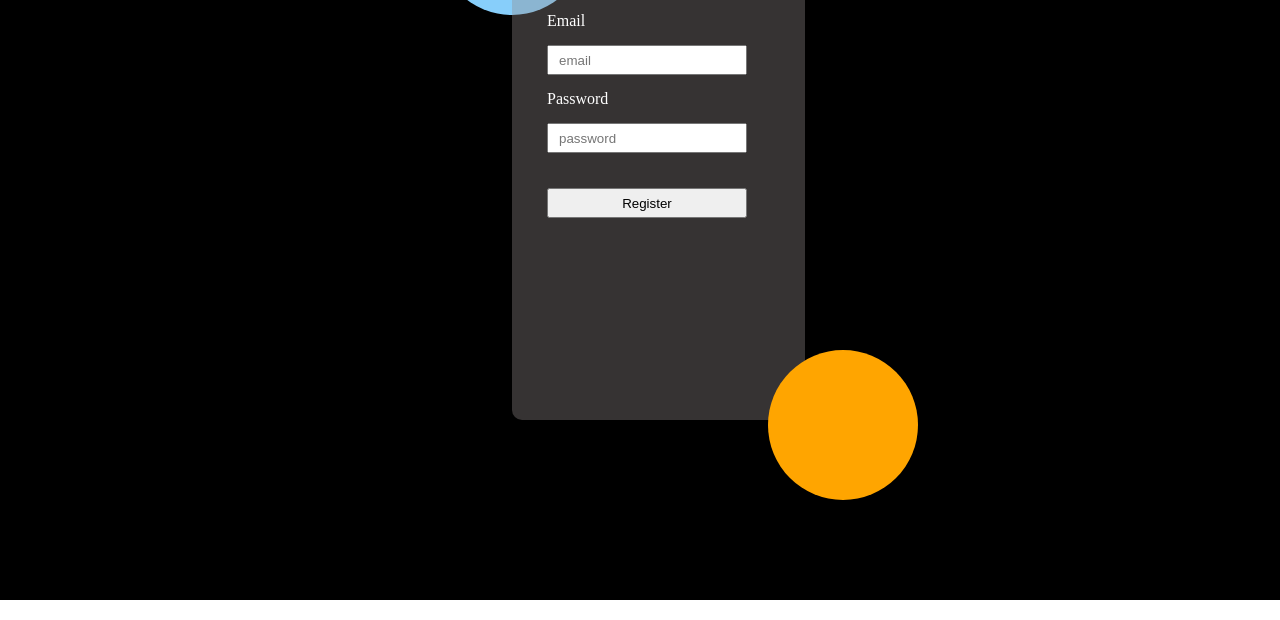
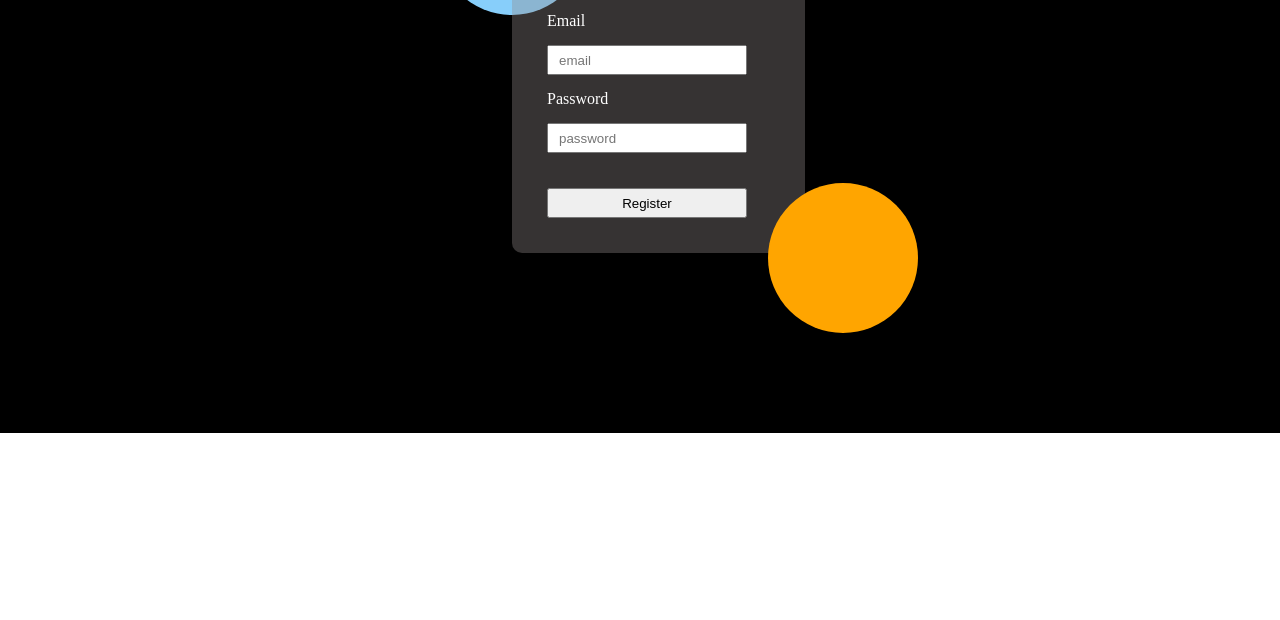
Before and after one commit to midhi-14321/Harmonia-Hub, a plain HTML site: page index.html in a window 1280 px wide. Shown: the part 180-800 px from the top of the page. Drawn offline with Linux system fonts and the light colour scheme.

Commit message:
Update style.css

```diff
--- a/style.css
+++ b/style.css
@@ -41,7 +41,7 @@ body {
 
 .form {
     width: fit-content;
-    height: 60vh;
+    height: 60%;
     padding: 20px;
     position: relative;
     top: -30px;
```
